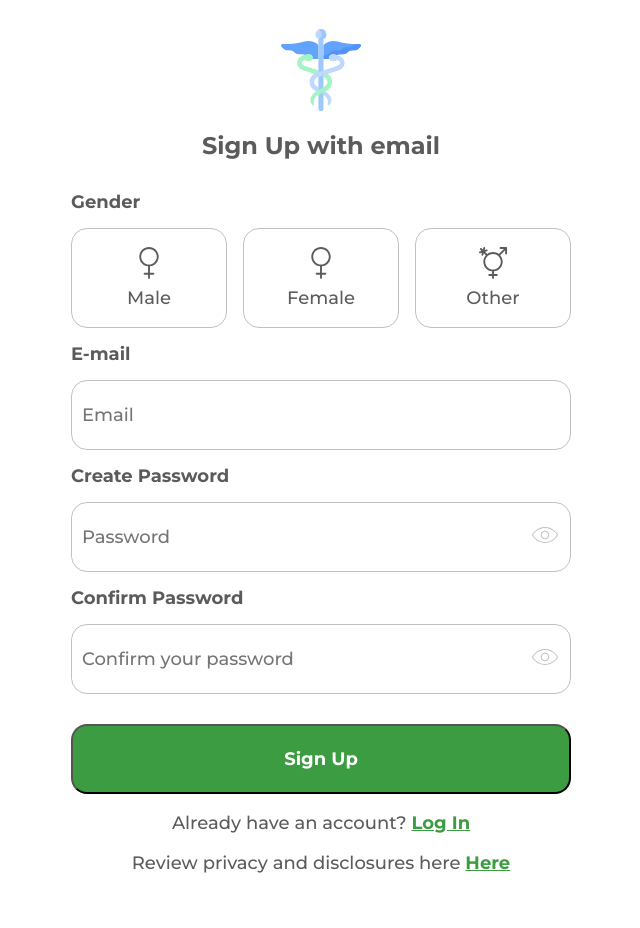
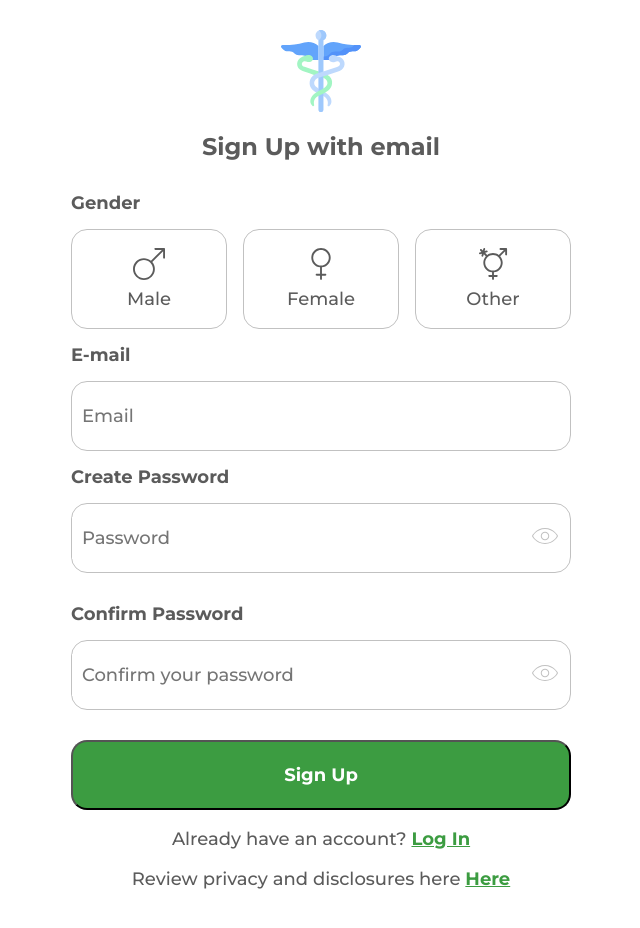
Before and after one commit to viktory1331/SignUp-Form, a React (Create React App) app: page / in a window 1280 px wide. Shown: the top 928 px of the page, without its empty margins (319-959 px from the left). Built offline with nearby package versions, Linux system fonts and the light colour scheme.

Commit message:
fix: fixed icon problems and update styles

```diff
--- a/package.json
+++ b/package.json
@@ -11,6 +11,7 @@
     "@types/react": "^17.0.0",
     "@types/react-dom": "^17.0.3",
     "classnames": "^2.3.1",
+    "node-sass": "^4.14.1",
     "react": "^17.0.2",
     "react-dom": "^17.0.2",
     "react-hook-form": "^7.12.2",
@@ -43,7 +44,6 @@
     ]
   },
   "devDependencies": {
-    "node-sass": "^6.0.1",
     "sass-loader": "^12.1.0",
     "style-loader": "^3.2.1"
   }
--- a/src/components/passwordInput/PasswordInput.module.scss
+++ b/src/components/passwordInput/PasswordInput.module.scss
@@ -7,6 +7,8 @@
   border-radius: 16px;
   display: flex;
   align-items: center;
+  margin-bottom: 30px;
+
   &:active,
   &:focus {
     border: 1px solid $feijoa;
--- a/src/pages/signUp/SignUp.module.scss
+++ b/src/pages/signUp/SignUp.module.scss
@@ -12,11 +12,10 @@
   align-items: center;
   display: flex;
   flex-direction: column;
-
   background: $white;
   box-shadow: 5px 10px 30px rgba(0, 0, 0, 0.05);
   border-radius: 16px;
-  padding-bottom: 35px;
+  padding: 30px;
 
   @media screen and (max-width: 500px) {
     margin: 0 auto;
@@ -27,11 +26,6 @@
     background: $white;
     box-shadow: 5px 10px 30px rgba(0, 0, 0, 0.05);
     border-radius: 16px;
-
-  }
-
-  .logoContainer {
-    padding-top: 29px;
   }
 
   .textStyle {
@@ -102,6 +96,7 @@
       line-height: 22px;
       color: #5b5b5b;
     }
+
     .faEyeIcon {
       margin: 0 10px;
     }
@@ -114,10 +109,12 @@
     border-radius: 16px;
     display: flex;
     align-items: center;
+
     &:active,
     &:focus {
       border: 1px solid $feijoa;
     }
+
     input {
       padding: 10px;
       width: 100%;
@@ -130,13 +127,13 @@
       line-height: 22px;
       color: $scorpion;
     }
+
     .faEyeConfirmIncon {
       margin: 0 10px;
     }
   }
 
   .submitButton {
-    margin-top: 30px;
     width: 100%;
     height: 70px;
     background: $apple;
@@ -147,9 +144,11 @@
     font-weight: bold;
     font-size: 18px;
     line-height: 22px;
+
     &:hover {
       background: $chateauGreen;
     }
+
     &:active {
       background: $seaGreen;
     }
@@ -162,6 +161,7 @@
     font-size: 18px;
     line-height: 22px;
     color: $scorpion;
+
     .linkStyle {
       font-family: Montserrat;
       font-style: normal;
--- a/src/pages/signUp/SignUp.tsx
+++ b/src/pages/signUp/SignUp.tsx
@@ -51,7 +51,7 @@ const SignUp = () => {
   return (
     <form onSubmit={handleSubmit(onSubmit)}>
       <div className={styles.formContainer}>
-        <div className={styles.logoContainer}>
+        <div>
           <Logo />
           <h1 className={styles.textStyle}>Sign Up with email</h1>
         </div>
--- a/src/pages/signUp/constants.tsx
+++ b/src/pages/signUp/constants.tsx
@@ -1,5 +1,6 @@
 import { ReactComponent as Female } from '../../assets/image/female.svg';
 import { ReactComponent as Other } from '../../assets/image/other.svg';
+import { ReactComponent as Male } from '../../assets/image/male.svg';
 
 export const EMAIL_VALIDATION_REGEXP =
   "^[a-zA-Z0-9.!#$%&'*+/=?^_`{|}~-]+@[a-zA-Z0-9](?:[a-zA-Z0-9-]{0,61}[a-zA-Z0-9])?(?:.[a-zA-Z0-9](?:[a-zA-Z0-9-]{0,61}[a-zA-Z0-9])?)*$";
@@ -12,7 +13,7 @@ export enum FormFields {
 }
 
 export const GENDER_ITEMS = [
-  { text: 'Male', icon: <Female /> },
+  { text: 'Male', icon: <Male /> },
   { text: 'Female', icon: <Female /> },
   { text: 'Other', icon: <Other /> },
 ];
```
Also changed, not shown: 2 other files (tests, documents, lock files or other folders).
